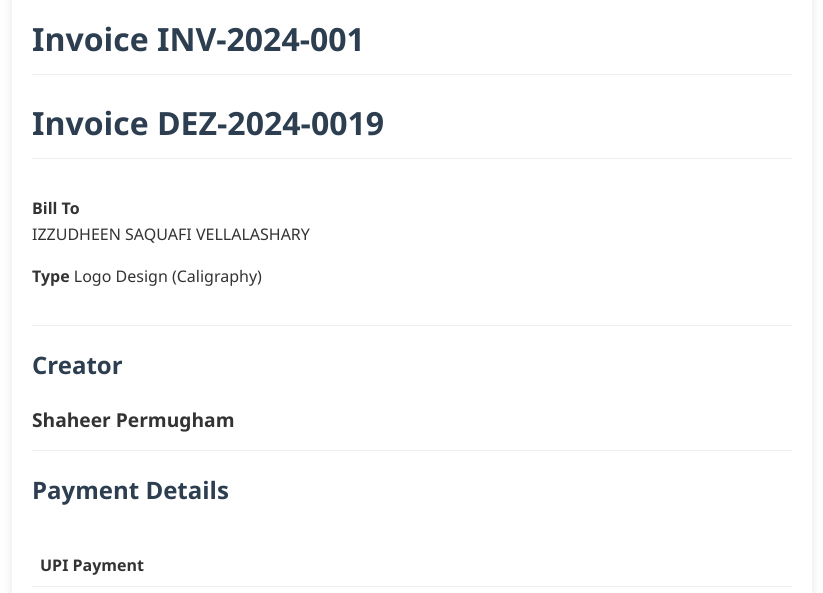
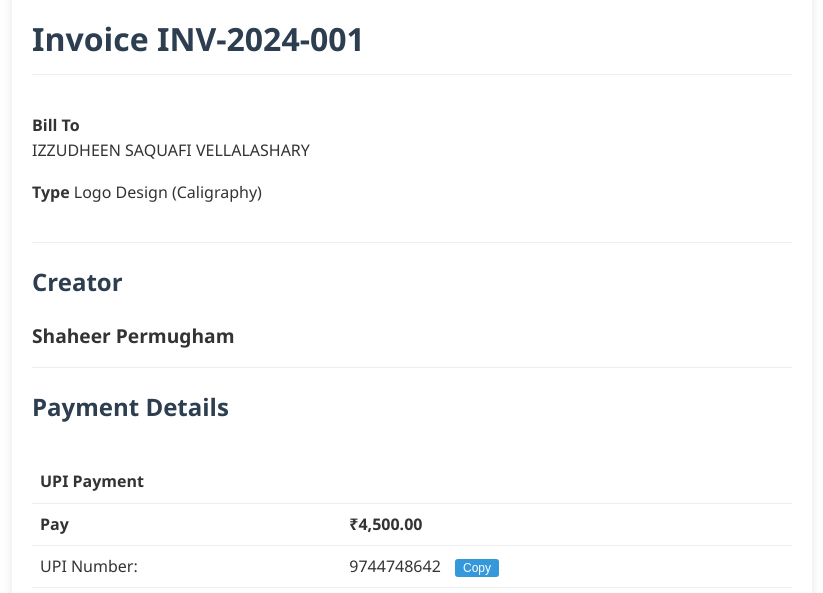
Before and after one commit to mohamed-muzamil123/CUSTOM-PAYMENT-SYSTEM, a plain HTML site: page invoice.html in a window 1280 px wide. Shown: the part 172-765 px from the top of the page, without its empty margins (228-1051 px from the left). Drawn offline with Linux system fonts and the light colour scheme.

Commit message:
Update invoice.html

```diff
--- a/invoice.html
+++ b/invoice.html
@@ -145,7 +145,7 @@
       <img src="logo.jpeg" alt="" style="height: 100px; width: 100px; margin-left: 300px;">
     <p style="margin-left: 120px;">Thank you for your order! We Bright Your Ways with unique designs."</p>
     <h1>Invoice INV-2024-001</h1>
-    <h1>Invoice DEZ-2024-0019</h1>
+
 
     <div class="meta-info">
         <div>
```
